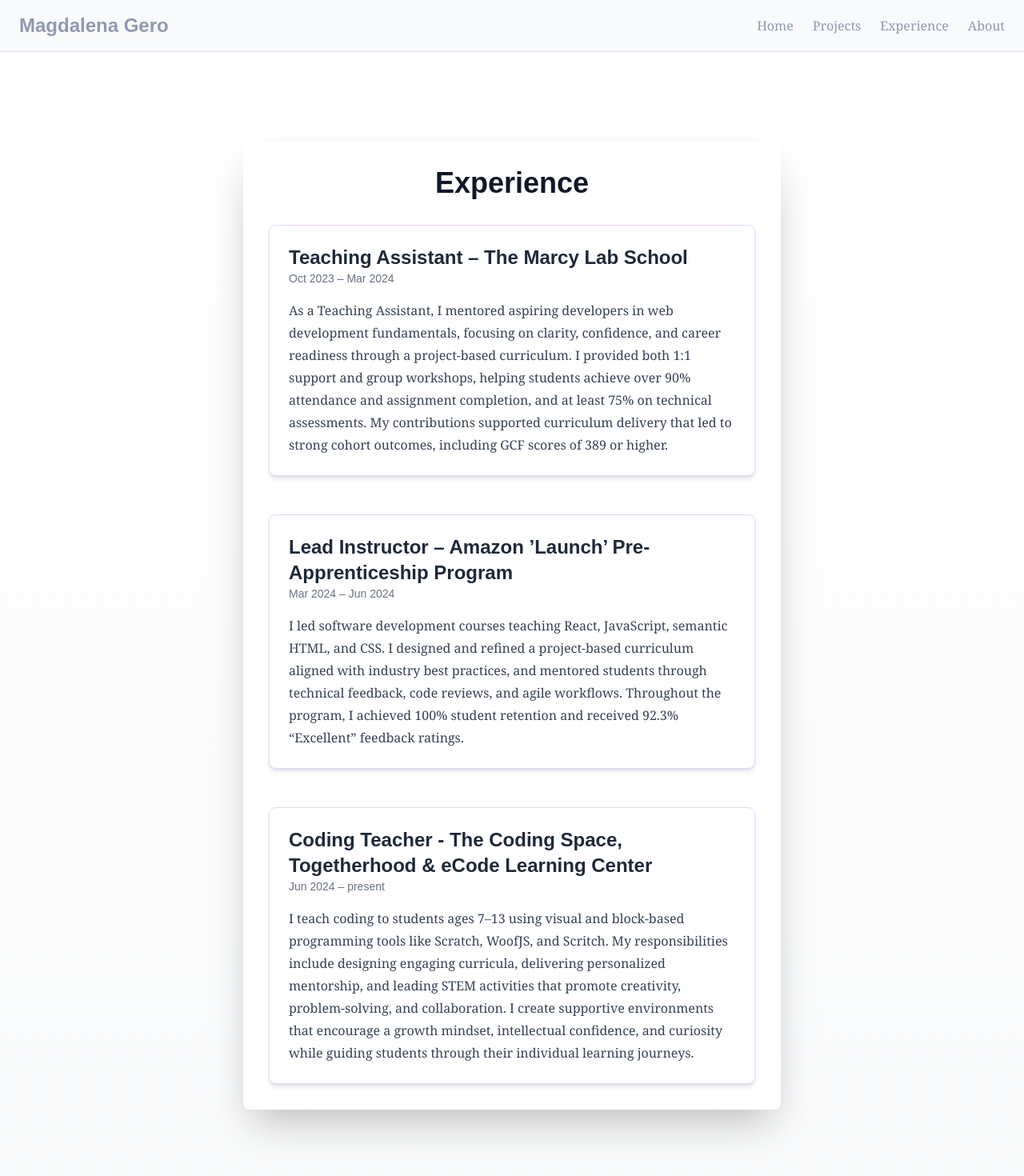
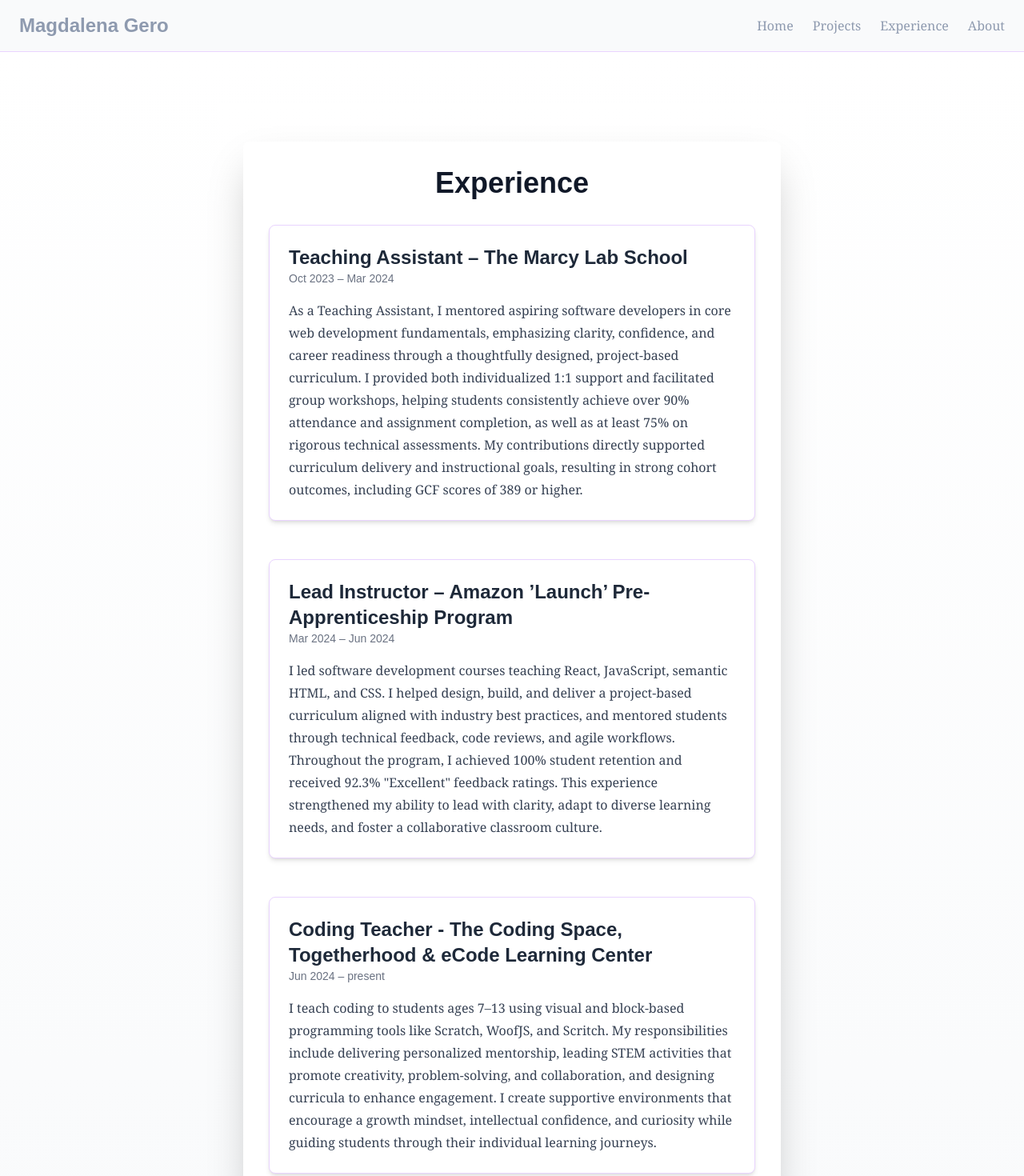
Before and after one commit to magdalenamaygero/my-portfolio, a Next.js app: page /experience in a window 1280 px wide. Shown: the top 1470 px of the page at 80% size. Built offline with nearby package versions, Linux system fonts and the light colour scheme.

Commit message:
edited homepage experience and experience text

```diff
--- a/src/app/experience/page.tsx
+++ b/src/app/experience/page.tsx
@@ -20,8 +20,7 @@ export default function ExperiencePage() {
               <h2 className="text-2xl font-semibold text-gray-800">Teaching Assistant – The Marcy Lab School</h2>
               <p className="text-sm text-gray-500 mb-4">Oct 2023 – Mar 2024</p>
               <p className="text-gray-700 font-serif leading-7">
-              As a Teaching Assistant, I mentored aspiring developers in web development fundamentals, focusing on clarity, confidence, and career readiness through a project-based curriculum. I provided both 1:1 support and group workshops, helping students achieve over 90% attendance and assignment completion, and at least 75% on technical assessments. My contributions supported curriculum delivery that led to strong cohort outcomes, including GCF scores of 389 or higher.
-              </p>
+                As a Teaching Assistant, I mentored aspiring software developers in core web development fundamentals, emphasizing clarity, confidence, and career readiness through a thoughtfully designed, project-based curriculum. I provided both individualized 1:1 support and facilitated group workshops, helping students consistently achieve over 90% attendance and assignment completion, as well as at least 75% on rigorous technical assessments. My contributions directly supported curriculum delivery and instructional goals, resulting in strong cohort outcomes, including GCF scores of 389 or higher.      </p>
             </div>
 
             {/* Amazon Launch Experience */}
@@ -29,8 +28,7 @@ export default function ExperiencePage() {
               <h2 className="text-2xl font-semibold text-gray-800">Lead Instructor – Amazon ’Launch’ Pre-Apprenticeship Program</h2>
               <p className="text-sm text-gray-500 mb-4">Mar 2024 – Jun 2024</p>
               <p className="text-gray-700 font-serif leading-7">
-                I led software development courses teaching React, JavaScript, semantic HTML, and CSS. I designed and refined a project-based curriculum aligned with industry best practices, and mentored students through technical feedback, code reviews, and agile workflows. Throughout the program, I achieved 100% student retention and received 92.3% “Excellent” feedback ratings.
-              </p>
+                I led software development courses teaching React, JavaScript, semantic HTML, and CSS. I helped design, build, and deliver a project-based curriculum aligned with industry best practices, and mentored students through technical feedback, code reviews, and agile workflows. Throughout the program, I achieved 100% student retention and received 92.3% "Excellent" feedback ratings. This experience strengthened my ability to lead with clarity, adapt to diverse learning needs, and foster a collaborative classroom culture.              </p>
             </div>
 
         {/*Coding teacher Experience */}
@@ -38,8 +36,7 @@ export default function ExperiencePage() {
               <h2 className="text-2xl font-semibold text-gray-800">Coding Teacher - The Coding Space, Togetherhood & eCode Learning Center</h2>
               <p className="text-sm text-gray-500 mb-4">Jun 2024 – present</p>
               <p className="text-gray-700 font-serif leading-7">
-              I teach coding to students ages 7–13 using visual and block-based programming tools like Scratch, WoofJS, and Scritch. My responsibilities include designing engaging curricula, delivering personalized mentorship, and leading STEM activities that promote creativity, problem-solving, and collaboration. I create supportive environments that encourage a growth mindset, intellectual confidence, and curiosity while guiding students through their individual learning journeys.
-              </p>
+            I teach coding to students ages 7–13 using visual and block-based programming tools like Scratch, WoofJS, and Scritch. My responsibilities include delivering personalized mentorship, leading STEM activities that promote creativity, problem-solving, and collaboration, and designing curricula to enhance engagement. I create supportive environments that encourage a growth mindset, intellectual confidence, and curiosity while guiding students through their individual learning journeys.              </p>
             </div>
           </div>
         </motion.div>
--- a/src/app/page.tsx
+++ b/src/app/page.tsx
@@ -57,9 +57,9 @@ export default function HomePage() {
           <div className="border border-purple-200 rounded-lg p-6 mt-12 mb-6 shadow-sm text-left">
             <h3 className="text-xl font-semibold text-gray-800 mb-2">Experience</h3>
             <ul className="list-disc list-inside text-gray-600 space-y-2">
-              <li>👩‍💻 Lead Instructor</li>
-              <li>🌐 Coding Teacher</li>
-              <li>📝 Teaching Assistant</li>
+              <li>Lead Instructor</li>
+              <li>Coding Teacher</li>
+              <li>Teaching Assistant</li>
             </ul>
           </div>
           <Link
```
